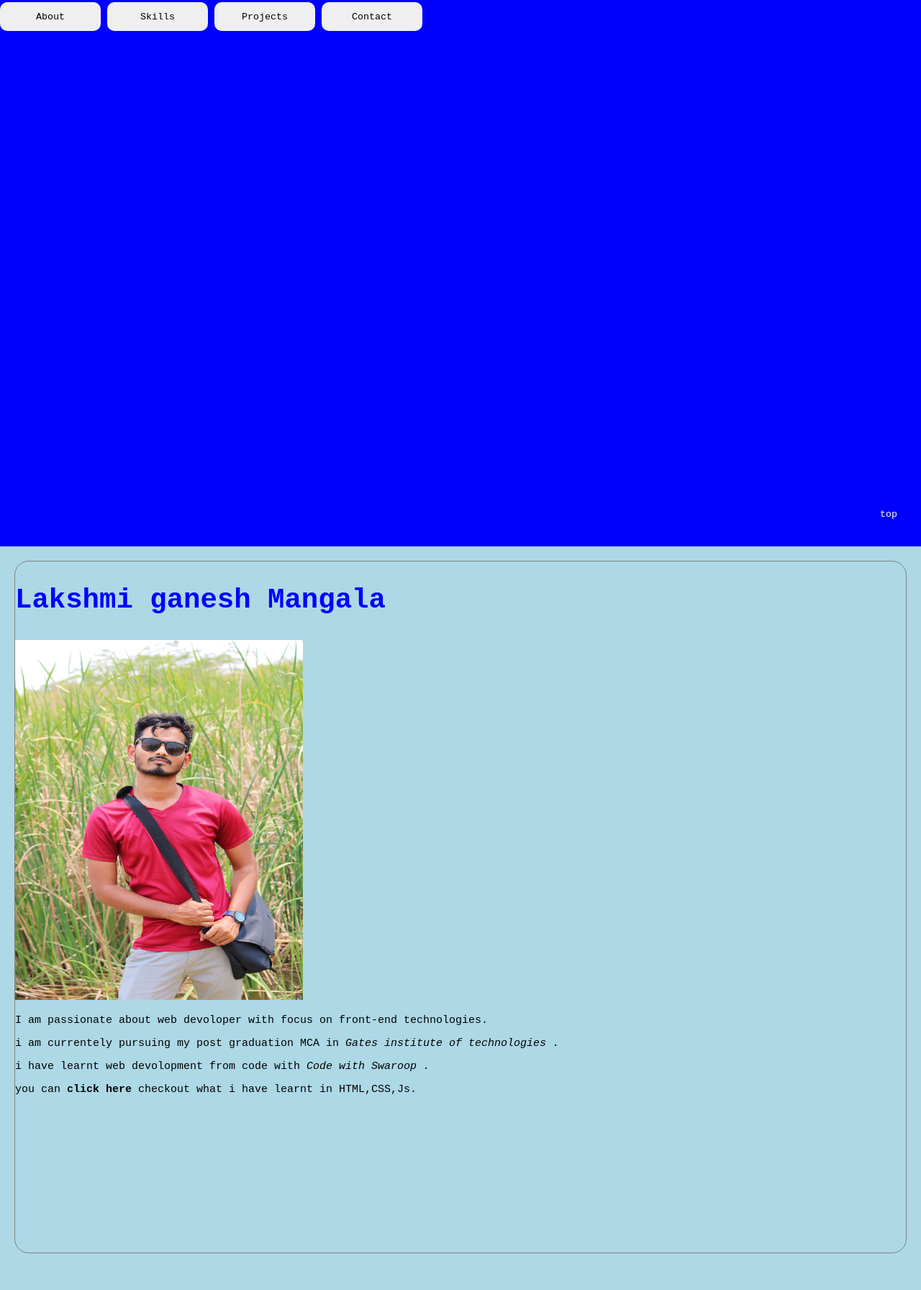
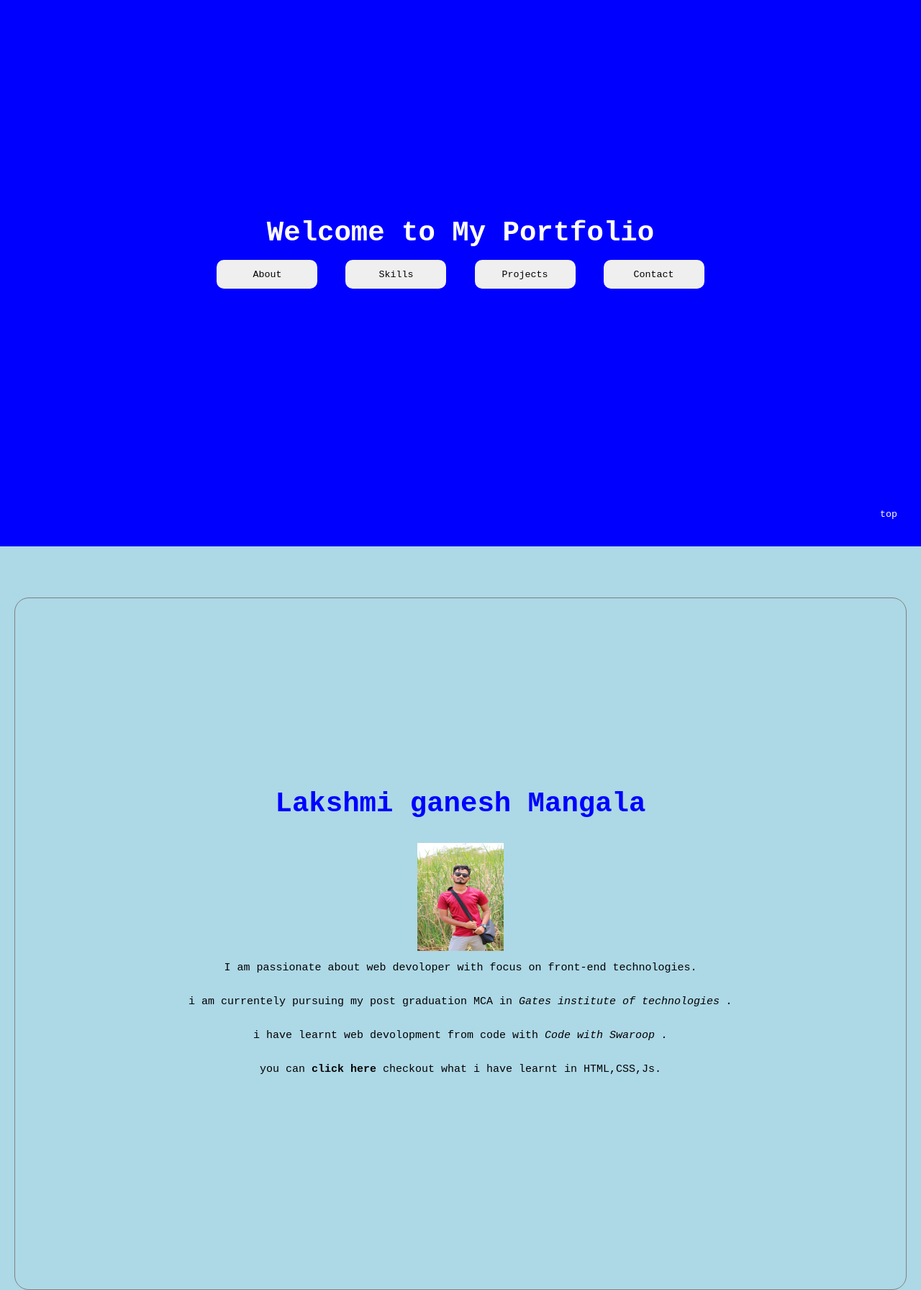
Before and after one commit to davidkishor/MyPortfolio, a plain HTML site: page index.html in a window 1280 px wide. Shown: the part 41-1833 px from the top of the page at 72% size. Drawn offline with Linux system fonts and the light colour scheme.

Commit message:
updated2

```diff
--- a/index.html
+++ b/index.html
@@ -12,14 +12,18 @@
 
     <header>
     <h1>Welcome to My Portfolio</h1>
-    <a href=""><button class="button">About</button></a>
-    <a href=""><button class="button">Skills</button></a>
-    <a href=""><button class="button">Projects</button></a>
-    <a href=""><button class="button">Contact</button></a>
+    <div>
+    <a href="#About"><button class="button">About</button></a>
+    <a href="#Skills"><button class="button">Skills</button></a>
+    <a href="#Projects"><button class="button">Projects</button></a>
+    <a href="#Contact"><button class="button">Contact</button></a>
+
+    </div>
     </header>
 
 <main>
-    <section id="about">
+    <br><br><br>
+    <section id="About">
 
     <h1>Lakshmi ganesh Mangala</h1>
     <img src="myimage.jpg" alt="my image" height="500" width="400">
@@ -34,7 +38,7 @@
 
 
 
-<section id="skills">
+<section id="Skills">
 
     <h1>My Skills </h1>
     <ol>
@@ -48,7 +52,7 @@
 
 
 
-   <section id="projects">
+   <section id="Projects">
 
     <h1>My Projects</h1>
     <table border="1">
@@ -98,9 +102,13 @@
 
 </main>
 
+<a href="">
+    <button  class="fixed">top</button>
+
+</a>
 
 
-<button  class="fixed">top</button>
+
 
 <footer>
     2024 my portfolio
--- a/style.css
+++ b/style.css
@@ -1,12 +1,18 @@
+a{
+    text-decoration: none;
+}
 header h1{
     margin: 0;
     color: white;
+    text-align: center;
+
 }
 .button{
     height: 40px;
     width: 140px;
     border: none;
     border-radius: 10px;
+    margin: 15px;
 }
 .button:hover{
     background-color:darkblue;
@@ -26,15 +32,25 @@ header{
     background-color: blue;
     height: 100vh;
     color: white;
+    display: flex;
+    flex-direction: column;
+    justify-content: center;
+    align-items: center;
+    flex-wrap: wrap;
 }
 img{
-    height: ;;
+    height:150px ;
+    width: 120px;
 }
 section{
     height: 120vh;
     border:1px solid gray ;
     border-radius: 20px;
     margin-bottom: 20px;
+    display: flex;
+    flex-direction: column;
+    justify-content: center;
+    align-items: center;
 }
 main{
     padding: 20px;
@@ -64,6 +80,10 @@ footer{
     height: 100px;
     background-color: black;
     color: white;
+    display: flex;
+    flex-direction: column;
+    justify-content: center;
+    align-items: center;
 }
 .fixed{
     position: fixed;
```
